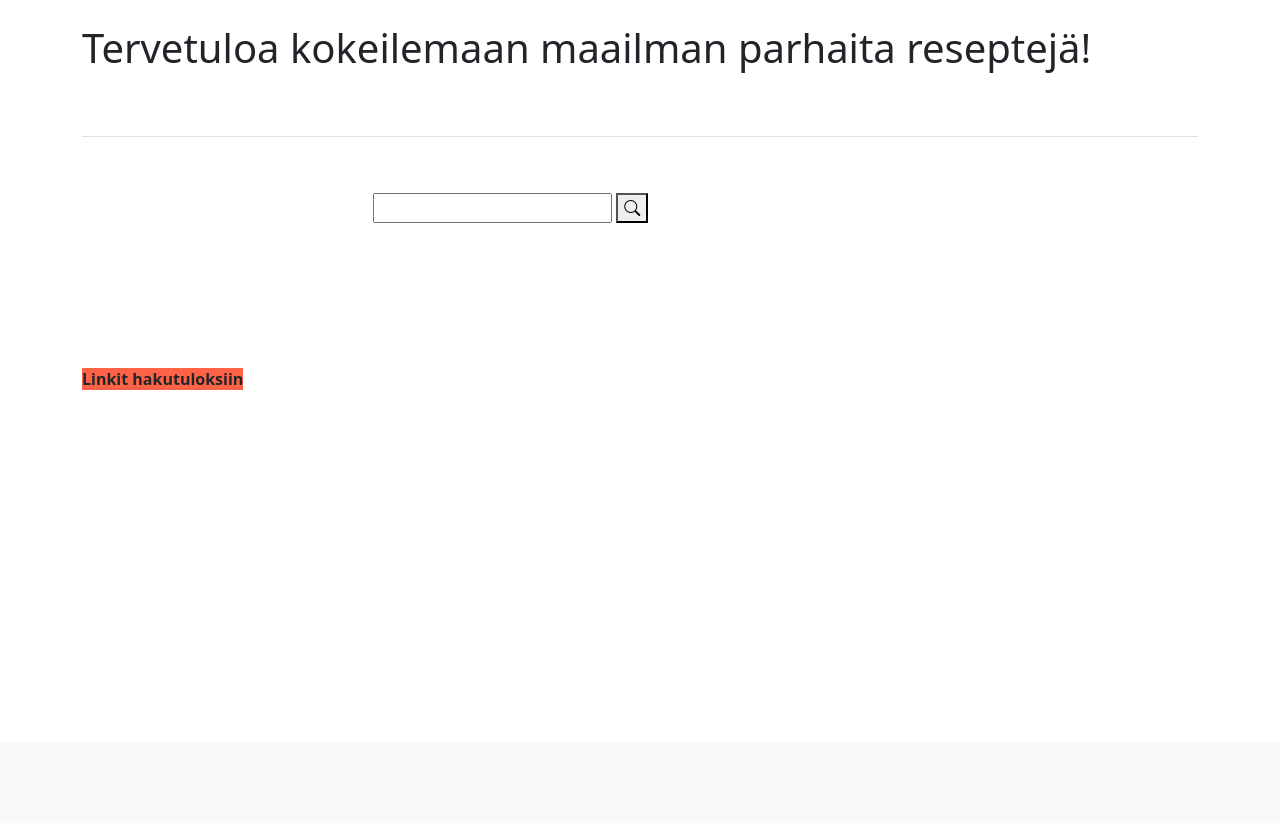
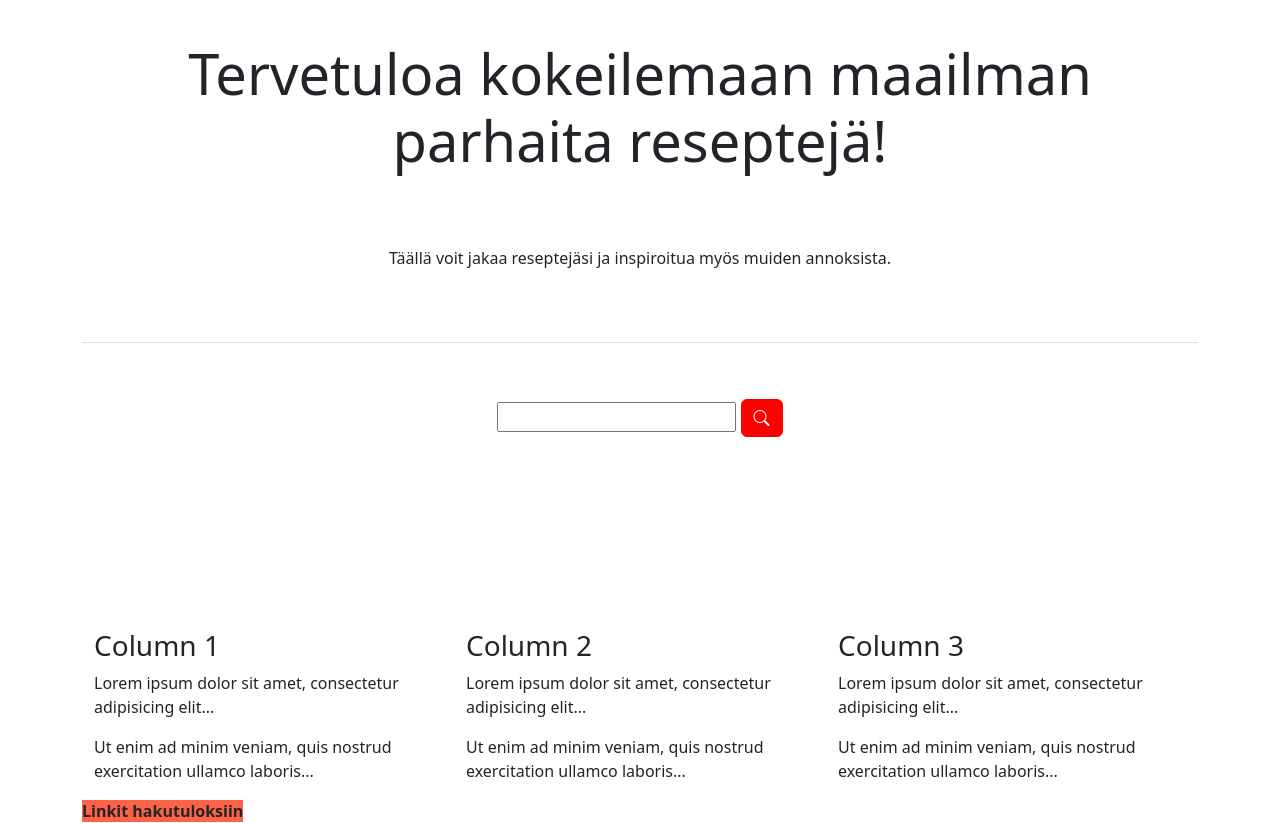
Before and after one commit to 40412/ap_group_assignment_2, a Django app: page / in a window 1280 px wide. Shown: the part 58-881 px from the top of the page. Before the commit the page ends 448 px from the top, so only its background shows below. Run offline with Django 4.2, Linux system fonts and the light colour scheme; some libraries are stand-ins or nearby versions.

Commit message:
Etusivu tyylittely

```diff
--- a/recipe_app/templates/recipe_app/index.html
+++ b/recipe_app/templates/recipe_app/index.html
@@ -7,6 +7,88 @@
  type="text/css"
  href="{% static 'accounts/css/bootstrap.css' %}"
 />
+
+{% block page_header %}
+<h1 class="display-4 text-center py-3">Tervetuloa kokeilemaan maailman parhaita reseptejä!</h1>
+<div class="container">
+    <div class="row">
+        <div class="col-12 text-center">
+            <p class="py-5">Täällä voit jakaa reseptejäsi ja inspiroitua myös muiden annoksista.</p>
+        </div>
+    </div>
+</div>
+{% endblock page_header %}
+
+{% block  content %}
+
+<div class="container py-5">
+    <div class="row justify-content-center">
+        <form class="col-12 col-md-8 col-lg-6 text-center" method="get" action="{% url 'recipe_app:index' %}">
+            {{ form.query }}
+            <button type="submit" class="btn btn-primary"><i class="bi bi-search"></i></button>
+        </form>
+    </div>
+    <div class="row justify-content-center py-5">
+        <div class="col-12 col-md-8 col-lg-6">
+            {% for result in results %}
+            <p>{{ result.title }}</p>
+            {% endfor %}
+        </div>
+    </div>
+</div>
+
+<style>
+    .btn-primary {
+        background-color: red;
+        border-color: red;
+    }
+
+    .btn-primary i.bi-search {
+        color: white;
+    }
+</style>
+
+
+{% comment %}
+eevin hieno liila väri :D
+border-color: rgb(110, 78, 143);
+{% endcomment %}
+
+
+<div class="container mt-5">
+    <div class="row">
+      <div class="col-sm-4">
+        <h3>Column 1</h3>
+        <p>Lorem ipsum dolor sit amet, consectetur adipisicing elit...</p>
+        <p>Ut enim ad minim veniam, quis nostrud exercitation ullamco laboris...</p>
+      </div>
+      <div class="col-sm-4">
+        <h3>Column 2</h3>
+        <p>Lorem ipsum dolor sit amet, consectetur adipisicing elit...</p>
+        <p>Ut enim ad minim veniam, quis nostrud exercitation ullamco laboris...</p>
+      </div>
+      <div class="col-sm-4">
+        <h3>Column 3</h3>
+        <p>Lorem ipsum dolor sit amet, consectetur adipisicing elit...</p>
+        <p>Ut enim ad minim veniam, quis nostrud exercitation ullamco laboris...</p>
+      </div>
+    </div>
+</div>
+
+
+
+<strong style="background-color:Tomato;"> Linkit hakutuloksiin</strong>
+{% endblock content %}
+
+
+
+
+
+
+
+
+
+
 
 {% comment %} <div>
     <a href="{% url 'recipe_app:index' %}">MestariKokit</a>
@@ -24,28 +106,3 @@
     <a href="{% url 'accounts:register' %}">Rekisteröidy</a>
     {% endif %}
 </div> {% endcomment %}
-{% block page_header %}
-<h1 class="pb-5">Tervetuloa kokeilemaan maailman parhaita reseptejä!</h1>
-{% endblock page_header %}
-
-{% block  content %}
-
-<div class="container py-5">
-    <div class="row justify-content-center">
-        <form class="col-12 col-md-8 col-lg-6" method="get" action="{% url 'recipe_app:index' %}">
-            {{ form.query }}
-            <button type="submit"><i class="bi bi-search"></i></button>
-        </form>
-    </div>
-    <div class="row justify-content-center py-5">
-        <div class="col-12 col-md-8 col-lg-6">
-            {% for result in results %}
-            <p>{{ result.title }}</p>
-            {% endfor %}
-        </div>
-    </div>
-</div>
-
-
-<strong style="background-color:Tomato;"> Linkit hakutuloksiin</strong>
-{% endblock content %}
```
